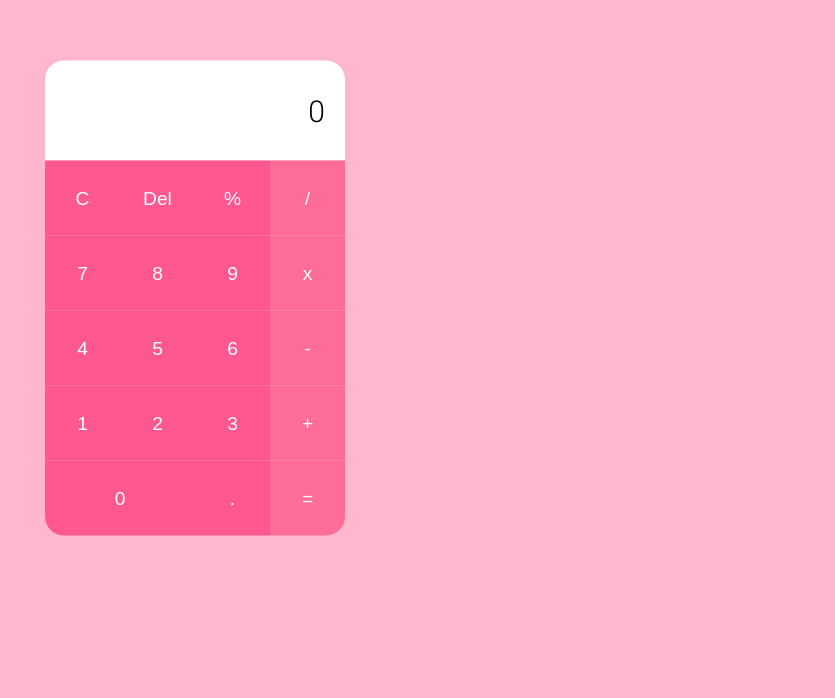
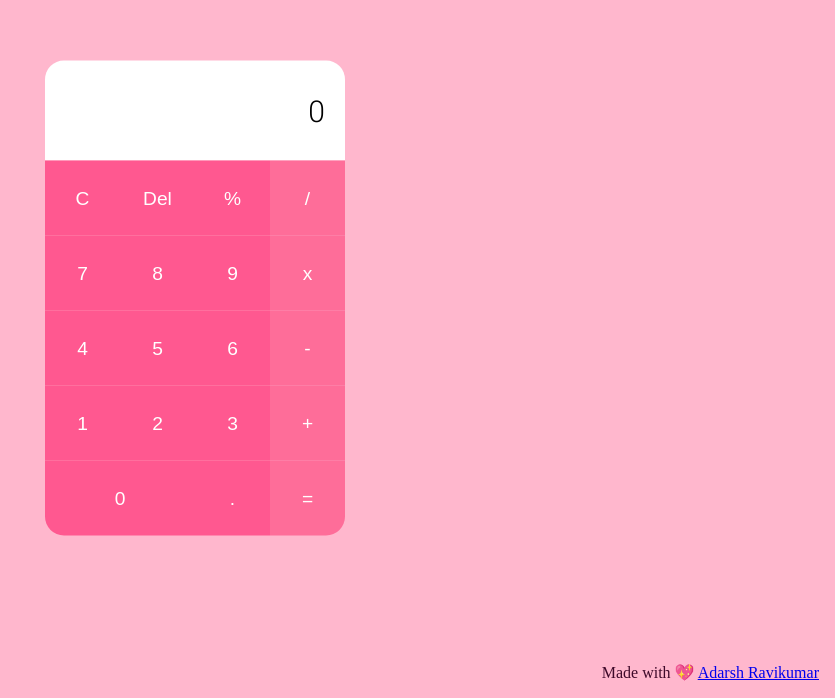
Before and after one commit to adarsh-ravikumar/calculator, a plain HTML site: page index.html in a window 1280 px wide. Shown: the part 102-800 px from the top of the page, without its empty margins (445-1280 px from the left). Drawn offline with Linux system fonts and the light colour scheme.

Commit message:
add: credits

```diff
--- a/index.html
+++ b/index.html
@@ -1,20 +1,23 @@
 <!DOCTYPE html>
 <html lang="en">
   <head>
-    <meta charset="UTF-8">
-    <meta http-equiv="X-UA-Compatible" content="IE=edge">
-    <meta name="viewport" content="width=device-width, initial-scale=1.0">
-    <link rel="stylesheet" href="./styles/style.css">
-    <link rel="preconnect" href="https://fonts.gstatic.com">
-    <link href="https://fonts.googleapis.com/css2?family=Roboto:wght@300&display=swap" rel="stylesheet">
+    <meta charset="UTF-8" />
+    <meta http-equiv="X-UA-Compatible" content="IE=edge" />
+    <meta name="viewport" content="width=device-width, initial-scale=1.0" />
+    <link rel="stylesheet" href="./styles/style.css" />
+    <link rel="preconnect" href="https://fonts.gstatic.com" />
+    <link
+      href="https://fonts.googleapis.com/css2?family=Roboto:wght@300&display=swap"
+      rel="stylesheet"
+    />
     <title>Calculator</title>
     <script src="./app.js" defer></script>
   </head>
-<body style="overflow: hidden;">
+  <body style="overflow: hidden">
     <div class="wrapper">
       <div class="display">
         <div class="content">
-                <p class="result" style="font-family: Roboto, 'Segoe UI';">0</p>
+          <p class="result" style="font-family: Roboto, 'Segoe UI'">0</p>
         </div>
       </div>
       <div class="keypad">
@@ -39,5 +42,20 @@
         <button class="aalng opt" onclick="showResult()">=</button>
       </div>
     </div>
+
+    <p
+      class="credit"
+      style="
+        position: fixed;
+        bottom: 0;
+        right: 0;
+        padding: 1rem;
+        font-size: 1rem;
+        color: rgb(62, 9, 41);
+      "
+    >
+      Made with 💖
+      <a href="https://www.github.com/adarsh-ravikumar">Adarsh Ravikumar</a>
+    </p>
   </body>
 </html>
```
Also changed, not shown: README.md (added). Lines whose indentation alone changed are shown as unchanged.
